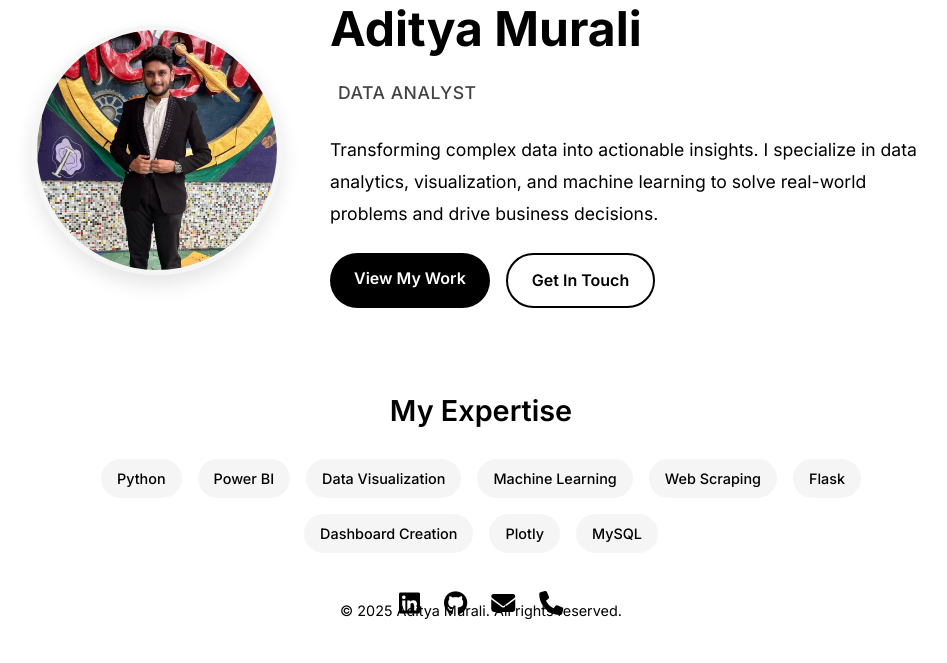
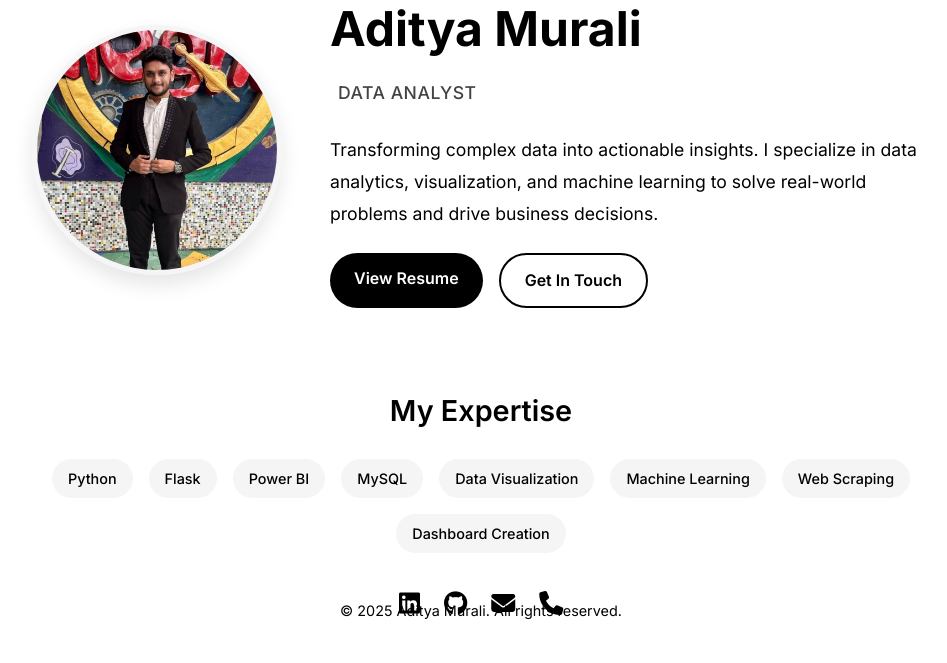
Before and after one commit to adityaaa-09/Portfolio-Project, a Flask app: page / in a window 1280 px wide. Shown: the part 137-800 px from the top of the page, without its empty margins (159-1106 px from the left). Run offline with Flask 3, Linux system fonts and the light colour scheme.

Commit message:
Update index.html

```diff
--- a/templates/index.html
+++ b/templates/index.html
@@ -30,7 +30,7 @@
                         <h2 class="job-title">Data Analyst</h2>
                         <p>Transforming complex data into actionable insights. I specialize in data analytics, visualization, and machine learning to solve real-world problems and drive business decisions.</p>
                         <div class="cta-buttons">
-                            <a href="/portfolio" class="btn btn-primary">View My Work</a>
+                            <a href="{{url_for ('static', filename= 'resume/Aditya_Data _Analyst_Resume_2025.pdf')}}" class="btn btn-primary">View Resume</a>
                             <a href="/contact" class="btn btn-outline">Get In Touch</a>
                         </div>
                     </div>
@@ -40,14 +40,14 @@
                     <h2>My Expertise</h2>
                     <div class="skills-container">
                         <span class="skill-tag">Python</span>
+                        <span class="skill-tag">Flask</span>
                         <span class="skill-tag">Power BI</span>
+                        <span class="skill-tag">MySQL</span>
                         <span class="skill-tag">Data Visualization</span>
                         <span class="skill-tag">Machine Learning</span>
                         <span class="skill-tag">Web Scraping</span>
-                        <span class="skill-tag">Flask</span>
                         <span class="skill-tag">Dashboard Creation</span>
-                        <span class="skill-tag">Plotly</span>
-                        <span class="skill-tag">MySQL</span>
+
                     </div>
                 </div>
 
```
